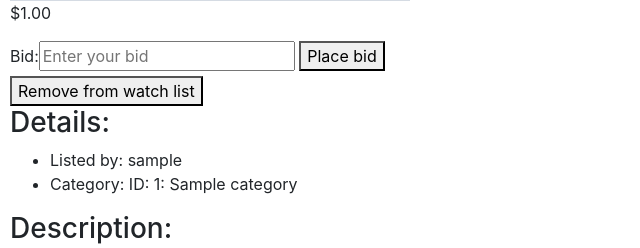
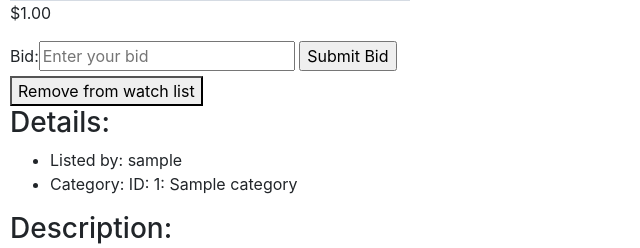
Before and after one commit to webshuriken/commerce, a Django app: page /listing/1 in a window 1280 px wide. Shown: the part 508-756 px from the top of the page, without its empty margins (0-640 px from the left). Run offline with Django 3.2, Linux system fonts and the light colour scheme; a user stored in the database is signed in; tables that the repository leaves empty hold one stand-in row (values such as "Sample post"); grey boxes marked "Sample" are stand-in pictures; some libraries are stand-ins or nearby versions.

Commit message:
refactor: convert button to type submit with name 'submit_bid'

```diff
--- a/auctions/templates/auctions/listing.html
+++ b/auctions/templates/auctions/listing.html
@@ -19,7 +19,7 @@
           <form action="{% url 'auctions:listing' listing_id=listing.id %}" method="POST">
             {% csrf_token %}
             {{ bidForm }}
-            <button type="submit">Place bid</button>
+            <input type="submit" value="Submit Bid" name="submit_bid">
           </form>
         </div>
         <div>
```
